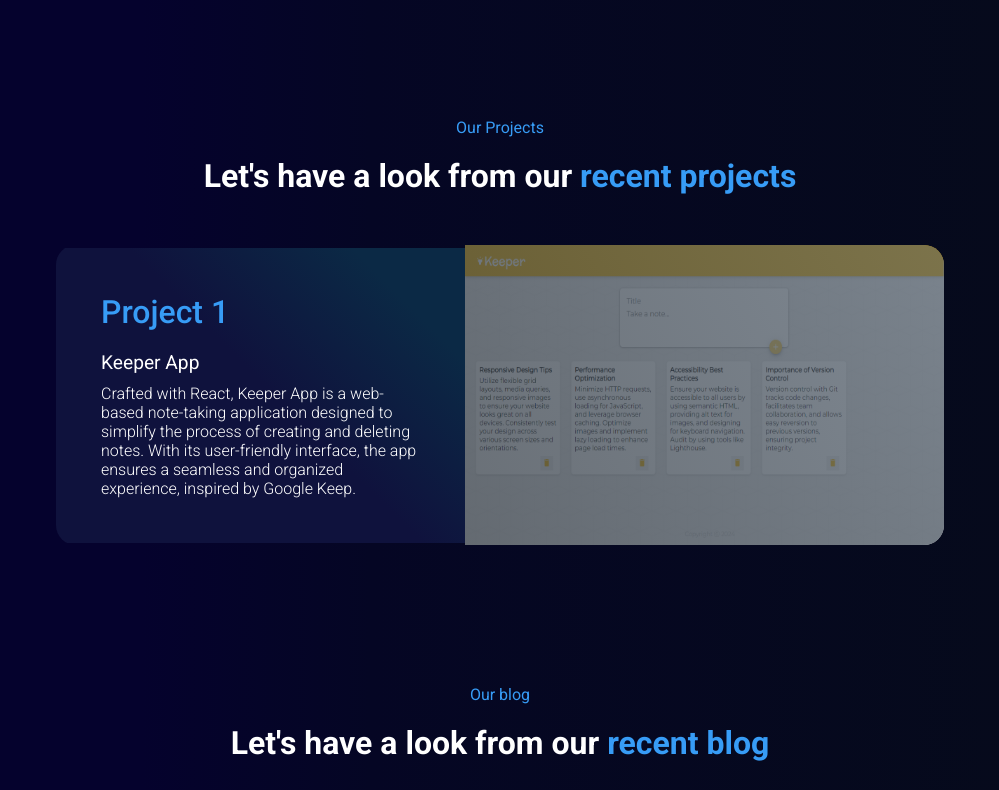
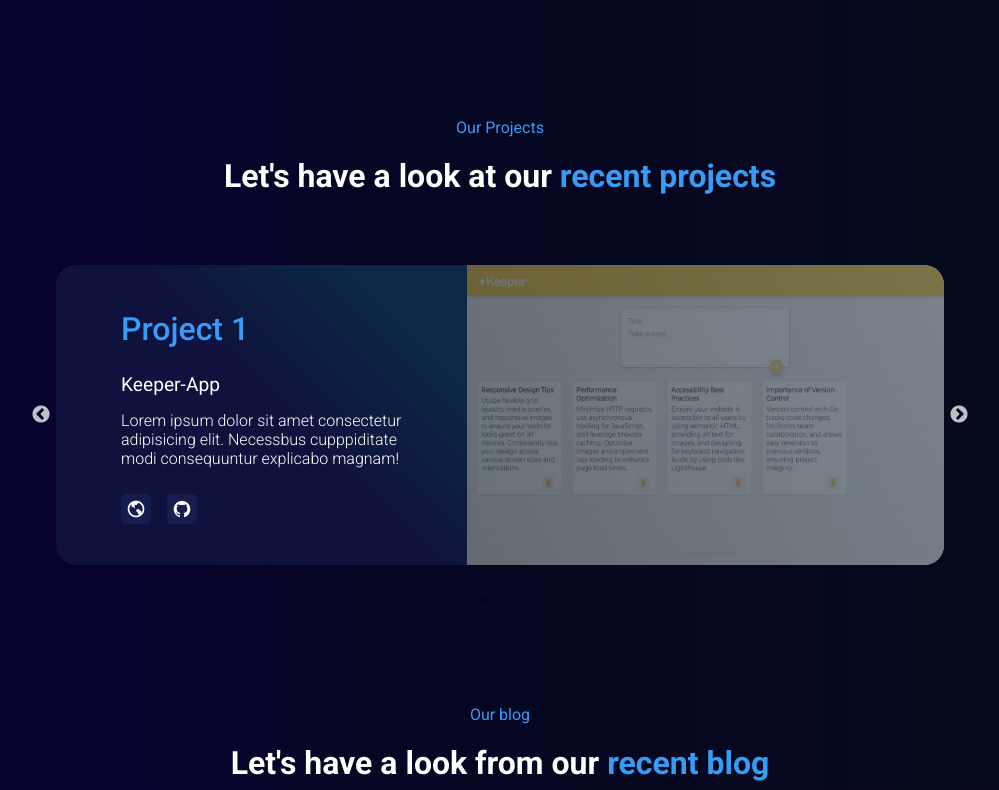
Before and after one commit to iameenalam/Digital-Agency-Website, a React (Create React App) app: page / in a window 1280 px wide. Shown: the part 2850-3640 px from the top of the page, without its empty margins (140-1139 px from the left). Built offline with nearby package versions, Linux system fonts and the light colour scheme.

Commit message:
completed projects section

```diff
--- a/src/App.css
+++ b/src/App.css
@@ -1,5 +1,8 @@
 /* google fonts */
 @import url("https://fonts.googleapis.com/css2?family=Roboto:wght@300;400;500;700&display=swap");
+@import "~slick-carousel/slick/slick.css";
+@import "~slick-carousel/slick/slick-theme.css";
+
 
 /* css variables */
 :root {
--- a/src/components/UI/Projects.jsx
+++ b/src/components/UI/Projects.jsx
@@ -1,33 +1,100 @@
-import React from 'react'
-import '../../styles/projects.css'
-import Project1 from '../../images/keeper-app.PNG'
+import React from "react";
+import Slider from "react-slick";
+import "../../styles/projects.css";
+import Project1 from "../../images/keeper-app.PNG";
+import Project2 from "../../images/tin-dog.PNG";
 
 const Projects = () => {
+  const settings = {
+    dots: true,
+    infinite: true,
+    speed: 500,
+    slidesToShow: 1,
+    slidesToScroll: 1
+  };
+
   return (
     <section>
-        <div class="container">
+      <div className="container">
         <div className="project__top-content">
           <h6 className="subtitle">Our Projects</h6>
           <h2>
-            Let's have a look from our
+            Let's have a look at our
             <span className="highlight"> recent projects</span>
           </h2>
         </div>
-      <div class="all-projects">
-        <div class="project-item">
-          <div class="project-info">
-            <h1>Project 1</h1>
-            <h2>Keeper App</h2>
-            <p>Crafted with React, Keeper App is a web-based note-taking application designed to simplify the process of creating and deleting notes. With its user-friendly interface, the app ensures a seamless and organized experience, inspired by Google Keep.</p>
+        <Slider {...settings} className="all-projects">
+          <div className="project-item">
+            <div className="project-info">
+              <h1>Project 1</h1>
+              <h2>Keeper-App</h2>
+              <p>
+                Lorem ipsum dolor sit amet consectetur adipisicing elit.
+                Necessbus cupppiditate modi consequuntur explicabo magnam!
+              </p>
+              <div className="project-icons">
+                <span>
+                  <a
+                    href="https://ameenz-keeper-app.vercel.app/"
+                    target="_blank"
+                    rel="noopener noreferrer"
+                  >
+                    <i className="ri-earth-line"></i>
+                  </a>
+                </span>
+                <span>
+                  <a
+                    href="https://github.com/iameenalam/Keeper-App"
+                    target="_blank"
+                    rel="noopener noreferrer"
+                  >
+                    <i className="ri-github-fill"></i>
+                  </a>
+                </span>
+              </div>
+            </div>
+            <div className="project-img">
+              <img src={Project1} alt="Keeper App" />
+            </div>
           </div>
-          <div class="project-img">
-            <img src={Project1} alt="" />
+
+          <div className="project-item">
+            <div className="project-info">
+              <h1>Project 2</h1>
+              <h2>TinDog</h2>
+              <p>
+                Lorem ipsum dolor sit amet consectetur adipisicing elit.
+                Necessbus cupppiditate modi consequuntur explicabo magnam!
+              </p>
+              <div className="project-icons">
+                <span>
+                  <a
+                    href="https://tin-dog-startup-website.vercel.app/"
+                    target="_blank"
+                    rel="noopener noreferrer"
+                  >
+                    <i className="ri-earth-line"></i>
+                  </a>
+                </span>
+                <span>
+                  <a
+                    href="https://github.com/iameenalam/TinDog-Startup-Website"
+                    target="_blank"
+                    rel="noopener noreferrer"
+                  >
+                    <i className="ri-github-fill"></i>
+                  </a>
+                </span>
+              </div>
+            </div>
+            <div className="project-img">
+              <img src={Project2} alt="TinDog" />
+            </div>
           </div>
-        </div>
+        </Slider>
       </div>
-    </div>
     </section>
-  )
-}
+  );
+};
 
-export default Projects
+export default Projects;
--- a/src/styles/projects.css
+++ b/src/styles/projects.css
@@ -3,19 +3,27 @@
     margin-bottom: 50px;
 }
 
+.all-projects {
+    width: 80%;
+    margin: 0 auto;
+    position: relative;
+}
+
 .project-item {
-    display: flex;
+    display: flex !important;
     align-items: center;
     justify-content: center;
-    flex-direction: row; /* Change to row */
-    width: 80%;
+    flex-direction: row;
+    width: 100%;
     margin: 20px auto;
     overflow: hidden;
     border-radius: 20px;
 }
 
 .project-info {
-    padding: 45px;
+    padding: 65px;
+    padding-top: 45px;
+    padding-bottom: 45px;
     flex-basis: 50%;
     height: 100%;
     display: flex;
@@ -39,13 +47,34 @@
 .project-info h2 {
     font-size: 1.2rem;
     font-weight: 400;
-    margin-top: 20px;
+    margin-top: 25px;
 }
 
 .project-info p {
     color: white;
-    margin-top: 10px;
+    margin-top: 15px;
     font-weight: 300;
+}
+
+.project-icons {
+    display: flex;
+    align-items: center;
+    column-gap: 1rem;
+    margin-top: 30px;
+    cursor: pointer;
+}
+
+.project-icons span i {
+    padding: 5px;
+    background: #151e4f;
+    color: white;
+    border-radius: 5px;
+    cursor: pointer;
+    font-size: 20px;
+}
+
+.project-icons span i:hover {
+    background-color: black;
 }
 
 .project-img {
@@ -67,7 +96,7 @@
 }
 
 .project-img img {
-    transition: 0.3s ease transform;
+    transition: 0.3s ease;
     width: 100%;
     height: 100%;
 }
@@ -75,3 +104,7 @@
 .project-item:hover .project-img img {
     transform: scale(1.1);
 }
+
+.hide-right-arrow .slick-next {
+    display: none !important;
+}
```
Also changed, not shown: src/images/tin-dog.PNG (added).
